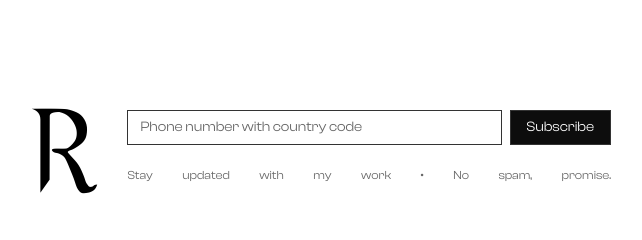
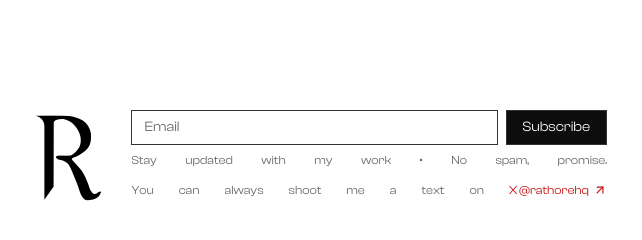
Before and after one commit to rathorehq/rathorehq.com, a plain HTML site: page public/blog/index.html in a window 1280 px wide. Shown: the part 150-390 px from the top of the page, without its empty margins (309-951 px from the left). Drawn offline with nearby package versions, Linux system fonts and the light colour scheme.

Commit message:
new stuff

```diff
--- a/public/blog/index.html
+++ b/public/blog/index.html
@@ -24,10 +24,13 @@
         </div>
         <div class="footer-subscribe">
             <div class="subscribe-form">
-                <input type="tel" placeholder="Phone number with country code" class="subscribe-input" />
+                <input type="email" placeholder="Email" class="subscribe-input" />
                 <button class="subscribe-button">Subscribe</button>
             </div>
-            <p class="subscribe-label">Stay updated with my work • No spam, promise.</p>
+            <div class="footer-labels">
+                <p class="subscribe-label">Stay updated with my work • No spam, promise.</p>
+                <p class="subscribe-label">You can always shoot me a text on <a href="https://x.com/rathorehq" target="_blank" rel="noopener noreferrer">X @rathorehq</a></p>
+            </div>
         </div>
     </footer>
     <script>
--- a/sass/style.scss
+++ b/sass/style.scss
@@ -72,8 +72,8 @@
     font-family: "Satoshi", sans-serif;
     font-size: 17px;
     margin: 70px auto 0;
-    padding-left: 8px;
-    padding-right: 8px;
+    padding-left: 12px;
+    padding-right: 12px;
     max-width: 600px;
     min-height: 100vh;
     display: flex;
@@ -151,6 +151,13 @@
     flex: 1;
 }
 
+.footer-labels {
+    display: flex;
+    flex-direction: column;
+    gap: 0;
+    width: 100%;
+}
+
 .subscribe-form {
     display: flex;
     gap: 8px;
@@ -162,7 +169,7 @@
     padding: 8px 12px;
     border: 1px solid #333;
     background: transparent;
-    color: #ffffff;
+    color: #000000;
     font-size: 14px;
     outline: none;
     flex: 1;
```
Also changed, not shown: public/index.html (+5 -2 lines), templates/base.html (+5 -2 lines), public/style.css.
